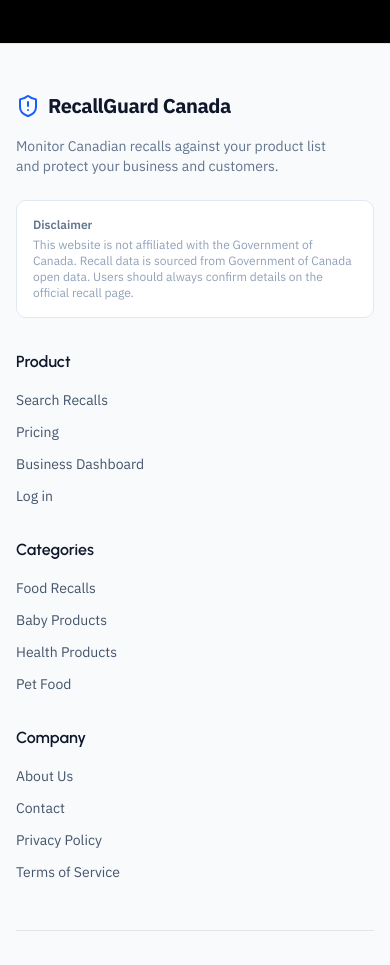
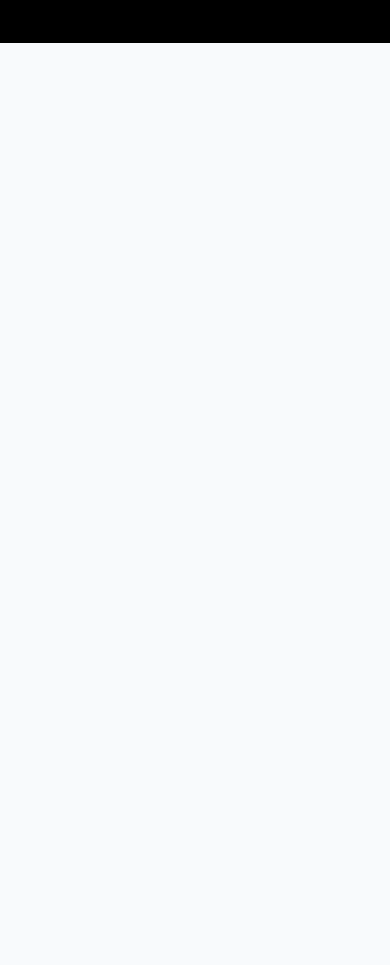
Before and after one commit to stevie1mat/Recall-Guard, a Next.js app: page / in a window 390 px wide. Shown: the part 10160-11125 px from the top of the page. After the commit the page ends 10203 px from the top, so only its background shows below. Built offline with nearby package versions, Linux system fonts and the light colour scheme.

Commit message:
refactor: migrate Footer component to main page layout and update with new dark theme styling

```diff
--- a/src/app/page.tsx
+++ b/src/app/page.tsx
@@ -353,56 +353,6 @@ export default function Home() {
         </div>
       </section>
 
-      {/* 7. BLACK FOOTER */}
-      <footer className="bg-black text-white pt-24 pb-8 px-8 md:px-16 relative overflow-hidden">
-        <div className="container mx-auto max-w-7xl relative z-10">
-          <div className="grid grid-cols-1 md:grid-cols-12 gap-12 mb-32">
-
-            <div className="md:col-span-5">
-              <p className="text-slate-400 mb-8 text-sm leading-relaxed max-w-xs">
-                Stay connected, automate recalls, and protect your business. Your compliance success starts here.
-              </p>
-              <div className="flex items-center gap-6 text-slate-400">
-                {/* Social Icons */}
-                <a href="#" className="hover:text-white transition-colors"><svg className="w-4 h-4" fill="currentColor" viewBox="0 0 24 24"><path d="M24 12.073c0-6.627-5.373-12-12-12s-12 5.373-12 12c0 5.99 4.388 10.954 10.125 11.854v-8.385H7.078v-3.469h3.047V9.43c0-3.007 1.792-4.669 4.533-4.669 1.312 0 2.686.235 2.686.235v2.953H15.83c-1.491 0-1.956.925-1.956 1.874v2.25h3.328l-.532 3.469h-2.796v8.385C19.612 23.027 24 18.062 24 12.073z"/></svg></a>
-                <a href="#" className="hover:text-white transition-colors"><svg className="w-4 h-4" fill="currentColor" viewBox="0 0 24 24"><path d="M12 2.163c3.204 0 3.584.012 4.85.07 3.252.148 4.771 1.691 4.919 4.919.058 1.265.069 1.645.069 4.849 0 3.205-.012 3.584-.069 4.849-.149 3.225-1.664 4.771-4.919 4.919-1.266.058-1.644.07-4.85.07-3.204 0-3.584-.012-4.849-.07-3.26-.149-4.771-1.699-4.919-4.92-.058-1.265-.07-1.644-.07-4.849 0-3.204.013-3.583.07-4.849.149-3.227 1.664-4.771 4.919-4.919 1.266-.057 1.645-.069 4.849-.069zM12 0C8.741 0 8.333.014 7.053.072 2.695.272.273 2.69.073 7.052.014 8.333 0 8.741 0 12c0 3.259.014 3.668.072 4.948.2 4.358 2.618 6.78 6.98 6.98C8.333 23.986 8.741 24 12 24c3.259 0 3.668-.014 4.948-.072 4.354-.2 6.782-2.618 6.979-6.98.059-1.28.073-1.689.073-4.948 0-3.259-.014-3.667-.072-4.947-.196-4.354-2.617-6.78-6.979-6.98C15.668.014 15.259 0 12 0zm0 5.838a6.162 6.162 0 100 12.324 6.162 6.162 0 000-12.324zM12 16a4 4 0 110-8 4 4 0 010 8zm6.406-11.845a1.44 1.44 0 100 2.881 1.44 1.44 0 000-2.881z"/></svg></a>
-                <a href="#" className="hover:text-white transition-colors"><svg className="w-4 h-4" fill="currentColor" viewBox="0 0 24 24"><path d="M23.953 4.57a10 10 0 01-2.825.775 4.958 4.958 0 002.163-2.723c-.951.555-2.005.959-3.127 1.184a4.92 4.92 0 00-8.384 4.482C7.69 8.095 4.067 6.13 1.64 3.162a4.822 4.822 0 00-.666 2.475c0 1.71.87 3.213 2.188 4.096a4.904 4.904 0 01-2.228-.616v.06a4.923 4.923 0 003.946 4.827 4.996 4.996 0 01-2.212.085 4.936 4.936 0 004.604 3.417 9.867 9.867 0 01-6.102 2.105c-.39 0-.779-.023-1.17-.067a13.995 13.995 0 007.557 2.209c9.053 0 13.998-7.496 13.998-13.985 0-.21 0-.42-.015-.63A9.935 9.935 0 0024 4.59z"/></svg></a>
-                <a href="#" className="hover:text-white transition-colors"><svg className="w-4 h-4" fill="currentColor" viewBox="0 0 24 24"><path d="M20.447 20.452h-3.554v-5.569c0-1.328-.027-3.037-1.852-3.037-1.853 0-2.136 1.445-2.136 2.939v5.667H9.351V9h3.414v1.561h.046c.477-.9 1.637-1.85 3.37-1.85 3.601 0 4.267 2.37 4.267 5.455v6.286zM5.337 7.433c-1.144 0-2.063-.926-2.063-2.065 0-1.138.92-2.063 2.063-2.063 1.14 0 2.064.925 2.064 2.063 0 1.139-.925 2.065-2.064 2.065zm1.782 13.019H3.555V9h3.564v11.452zM22.225 0H1.771C.792 0 0 .774 0 1.729v20.542C0 23.227.792 24 1.771 24h20.451C23.2 24 24 23.227 24 22.271V1.729C24 .774 23.2 0 22.222 0h.003z"/></svg></a>
-              </div>
-            </div>
-
-            <div className="md:col-span-3">
-              <ul className="space-y-5 text-[13px] font-medium text-slate-300">
-                <li><Link href="/" className="hover:text-white transition-colors">Home</Link></li>
-                <li><Link href="/services" className="hover:text-white transition-colors">Services</Link></li>
-                <li><Link href="/pricing" className="hover:text-white transition-colors">Pricing</Link></li>
-                <li><Link href="/features" className="hover:text-white transition-colors">Features</Link></li>
-              </ul>
-            </div>
-
-            <div className="md:col-span-4">
-              <ul className="space-y-5 text-[13px] font-medium text-slate-300">
-                <li><Link href="/about" className="hover:text-white transition-colors">About</Link></li>
-                <li><Link href="/contact" className="hover:text-white transition-colors">Contact</Link></li>
-                <li><Link href="/privacy" className="hover:text-white transition-colors">Privacy Policy</Link></li>
-                <li><Link href="/terms" className="hover:text-white transition-colors">Terms & Conditions</Link></li>
-              </ul>
-            </div>
-
-          </div>
-
-          <div className="text-center text-xs text-slate-500 font-medium pb-8 relative z-10">
-            All Rights Reserved 2024 | RecallGuard
-          </div>
-        </div>
-
-        {/* Massive watermark logo at bottom */}
-        <div className="absolute bottom-[-15%] left-1/2 -translate-x-1/2 w-[120%] text-center pointer-events-none z-0 overflow-hidden flex justify-center opacity-[0.03]">
-          <span className="text-[22vw] font-black italic tracking-tighter whitespace-nowrap leading-none">
-            RecallGuard
-          </span>
-        </div>
-      </footer>
     </div>
   )
 }
--- a/src/components/layout/Footer.tsx
+++ b/src/components/layout/Footer.tsx
@@ -1,58 +1,54 @@
 import Link from 'next/link'
-import { ShieldAlert } from 'lucide-react'
 
 export function Footer() {
   return (
-    <footer className="border-t bg-slate-50 py-12">
-      <div className="container mx-auto px-4 md:px-6">
-        <div className="grid gap-8 sm:grid-cols-2 md:grid-cols-4 lg:grid-cols-5">
-          <div className="lg:col-span-2">
-            <Link href="/" className="flex items-center gap-2 font-bold text-xl tracking-tight text-slate-900 mb-4">
-              <ShieldAlert className="h-6 w-6 text-blue-600" />
-              <span>RecallGuard Canada</span>
-            </Link>
-            <p className="text-sm text-slate-500 mb-6 max-w-xs">
-              Monitor Canadian recalls against your product list and protect your business and customers.
+    <footer className="bg-black text-white pt-24 pb-8 px-8 md:px-16 relative overflow-hidden mt-auto">
+      <div className="container mx-auto max-w-7xl relative z-10">
+        <div className="grid grid-cols-1 md:grid-cols-12 gap-12 mb-32">
+
+          <div className="md:col-span-5">
+            <p className="text-slate-400 mb-8 text-sm leading-relaxed max-w-xs">
+              Stay connected, automate recalls, and protect your business. Your compliance success starts here.
             </p>
-            <div className="text-xs text-slate-400 p-4 bg-white rounded-lg border border-slate-200">
-              <p className="font-semibold mb-1 text-slate-500">Disclaimer</p>
-              This website is not affiliated with the Government of Canada. Recall data is sourced from Government of Canada open data. Users should always confirm details on the official recall page.
+            <div className="flex items-center gap-6 text-slate-400">
+              {/* Social Icons */}
+              <a href="#" className="hover:text-white transition-colors"><svg className="w-4 h-4" fill="currentColor" viewBox="0 0 24 24"><path d="M24 12.073c0-6.627-5.373-12-12-12s-12 5.373-12 12c0 5.99 4.388 10.954 10.125 11.854v-8.385H7.078v-3.469h3.047V9.43c0-3.007 1.792-4.669 4.533-4.669 1.312 0 2.686.235 2.686.235v2.953H15.83c-1.491 0-1.956.925-1.956 1.874v2.25h3.328l-.532 3.469h-2.796v8.385C19.612 23.027 24 18.062 24 12.073z"/></svg></a>
+              <a href="#" className="hover:text-white transition-colors"><svg className="w-4 h-4" fill="currentColor" viewBox="0 0 24 24"><path d="M12 2.163c3.204 0 3.584.012 4.85.07 3.252.148 4.771 1.691 4.919 4.919.058 1.265.069 1.645.069 4.849 0 3.205-.012 3.584-.069 4.849-.149 3.225-1.664 4.771-4.919 4.919-1.266.058-1.644.07-4.85.07-3.204 0-3.584-.012-4.849-.07-3.26-.149-4.771-1.699-4.919-4.92-.058-1.265-.07-1.644-.07-4.849 0-3.204.013-3.583.07-4.849.149-3.227 1.664-4.771 4.919-4.919 1.266-.057 1.645-.069 4.849-.069zM12 0C8.741 0 8.333.014 7.053.072 2.695.272.273 2.69.073 7.052.014 8.333 0 8.741 0 12c0 3.259.014 3.668.072 4.948.2 4.358 2.618 6.78 6.98 6.98C8.333 23.986 8.741 24 12 24c3.259 0 3.668-.014 4.948-.072 4.354-.2 6.782-2.618 6.979-6.98.059-1.28.073-1.689.073-4.948 0-3.259-.014-3.667-.072-4.947-.196-4.354-2.617-6.78-6.979-6.98C15.668.014 15.259 0 12 0zm0 5.838a6.162 6.162 0 100 12.324 6.162 6.162 0 000-12.324zM12 16a4 4 0 110-8 4 4 0 010 8zm6.406-11.845a1.44 1.44 0 100 2.881 1.44 1.44 0 000-2.881z"/></svg></a>
+              <a href="#" className="hover:text-white transition-colors"><svg className="w-4 h-4" fill="currentColor" viewBox="0 0 24 24"><path d="M23.953 4.57a10 10 0 01-2.825.775 4.958 4.958 0 002.163-2.723c-.951.555-2.005.959-3.127 1.184a4.92 4.92 0 00-8.384 4.482C7.69 8.095 4.067 6.13 1.64 3.162a4.822 4.822 0 00-.666 2.475c0 1.71.87 3.213 2.188 4.096a4.904 4.904 0 01-2.228-.616v.06a4.923 4.923 0 003.946 4.827 4.996 4.996 0 01-2.212.085 4.936 4.936 0 004.604 3.417 9.867 9.867 0 01-6.102 2.105c-.39 0-.779-.023-1.17-.067a13.995 13.995 0 007.557 2.209c9.053 0 13.998-7.496 13.998-13.985 0-.21 0-.42-.015-.63A9.935 9.935 0 0024 4.59z"/></svg></a>
+              <a href="#" className="hover:text-white transition-colors"><svg className="w-4 h-4" fill="currentColor" viewBox="0 0 24 24"><path d="M20.447 20.452h-3.554v-5.569c0-1.328-.027-3.037-1.852-3.037-1.853 0-2.136 1.445-2.136 2.939v5.667H9.351V9h3.414v1.561h.046c.477-.9 1.637-1.85 3.37-1.85 3.601 0 4.267 2.37 4.267 5.455v6.286zM5.337 7.433c-1.144 0-2.063-.926-2.063-2.065 0-1.138.92-2.063 2.063-2.063 1.14 0 2.064.925 2.064 2.063 0 1.139-.925 2.065-2.064 2.065zm1.782 13.019H3.555V9h3.564v11.452zM22.225 0H1.771C.792 0 0 .774 0 1.729v20.542C0 23.227.792 24 1.771 24h20.451C23.2 24 24 23.227 24 22.271V1.729C24 .774 23.2 0 22.222 0h.003z"/></svg></a>
             </div>
           </div>
 
-          <div>
-            <h3 className="font-semibold text-slate-900 mb-4">Product</h3>
-            <ul className="space-y-3 text-sm text-slate-600">
-              <li><Link href="/recalls" className="hover:text-blue-600 transition-colors">Search Recalls</Link></li>
-              <li><Link href="/pricing" className="hover:text-blue-600 transition-colors">Pricing</Link></li>
-              <li><Link href="/dashboard" className="hover:text-blue-600 transition-colors">Business Dashboard</Link></li>
-              <li><Link href="/login" className="hover:text-blue-600 transition-colors">Log in</Link></li>
+          <div className="md:col-span-3">
+            <ul className="space-y-5 text-[13px] font-medium text-slate-300">
+              <li><Link href="/" className="hover:text-white transition-colors">Home</Link></li>
+              <li><Link href="/services" className="hover:text-white transition-colors">Services</Link></li>
+              <li><Link href="/pricing" className="hover:text-white transition-colors">Pricing</Link></li>
+              <li><Link href="/features" className="hover:text-white transition-colors">Features</Link></li>
             </ul>
           </div>
 
-          <div>
-            <h3 className="font-semibold text-slate-900 mb-4">Categories</h3>
-            <ul className="space-y-3 text-sm text-slate-600">
-              <li><Link href="/recalls/category/food" className="hover:text-blue-600 transition-colors">Food Recalls</Link></li>
-              <li><Link href="/recalls/category/baby" className="hover:text-blue-600 transition-colors">Baby Products</Link></li>
-              <li><Link href="/recalls/category/health" className="hover:text-blue-600 transition-colors">Health Products</Link></li>
-              <li><Link href="/recalls/category/pet" className="hover:text-blue-600 transition-colors">Pet Food</Link></li>
+          <div className="md:col-span-4">
+            <ul className="space-y-5 text-[13px] font-medium text-slate-300">
+              <li><Link href="/about" className="hover:text-white transition-colors">About</Link></li>
+              <li><Link href="/contact" className="hover:text-white transition-colors">Contact</Link></li>
+              <li><Link href="/privacy" className="hover:text-white transition-colors">Privacy Policy</Link></li>
+              <li><Link href="/terms" className="hover:text-white transition-colors">Terms & Conditions</Link></li>
             </ul>
           </div>
 
-          <div>
-            <h3 className="font-semibold text-slate-900 mb-4">Company</h3>
-            <ul className="space-y-3 text-sm text-slate-600">
-              <li><Link href="/about" className="hover:text-blue-600 transition-colors">About Us</Link></li>
-              <li><Link href="/contact" className="hover:text-blue-600 transition-colors">Contact</Link></li>
-              <li><Link href="/privacy" className="hover:text-blue-600 transition-colors">Privacy Policy</Link></li>
-              <li><Link href="/terms" className="hover:text-blue-600 transition-colors">Terms of Service</Link></li>
-            </ul>
-          </div>
         </div>
-        <div className="mt-12 pt-8 border-t text-center text-sm text-slate-500">
-          &copy; {new Date().getFullYear()} RecallGuard Canada. All rights reserved.
+
+        <div className="text-center text-xs text-slate-500 font-medium pb-8 relative z-10">
+          All Rights Reserved 2024 | RecallGuard
         </div>
+      </div>
+
+      {/* Massive watermark logo at bottom */}
+      <div className="absolute bottom-[-15%] left-1/2 -translate-x-1/2 w-[120%] text-center pointer-events-none z-0 overflow-hidden flex justify-center opacity-[0.03]">
+        <span className="text-[22vw] font-black italic tracking-tighter whitespace-nowrap leading-none">
+          RecallGuard
+        </span>
       </div>
     </footer>
   )
```
